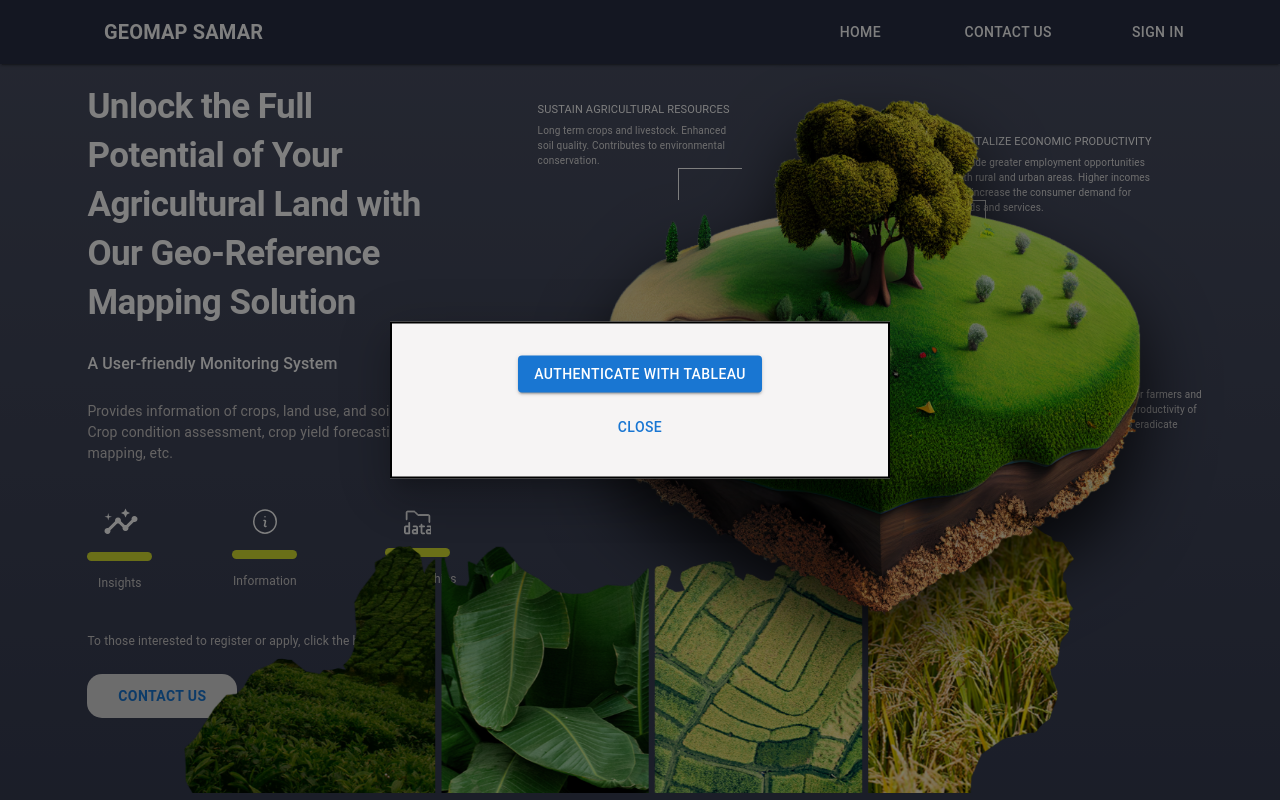
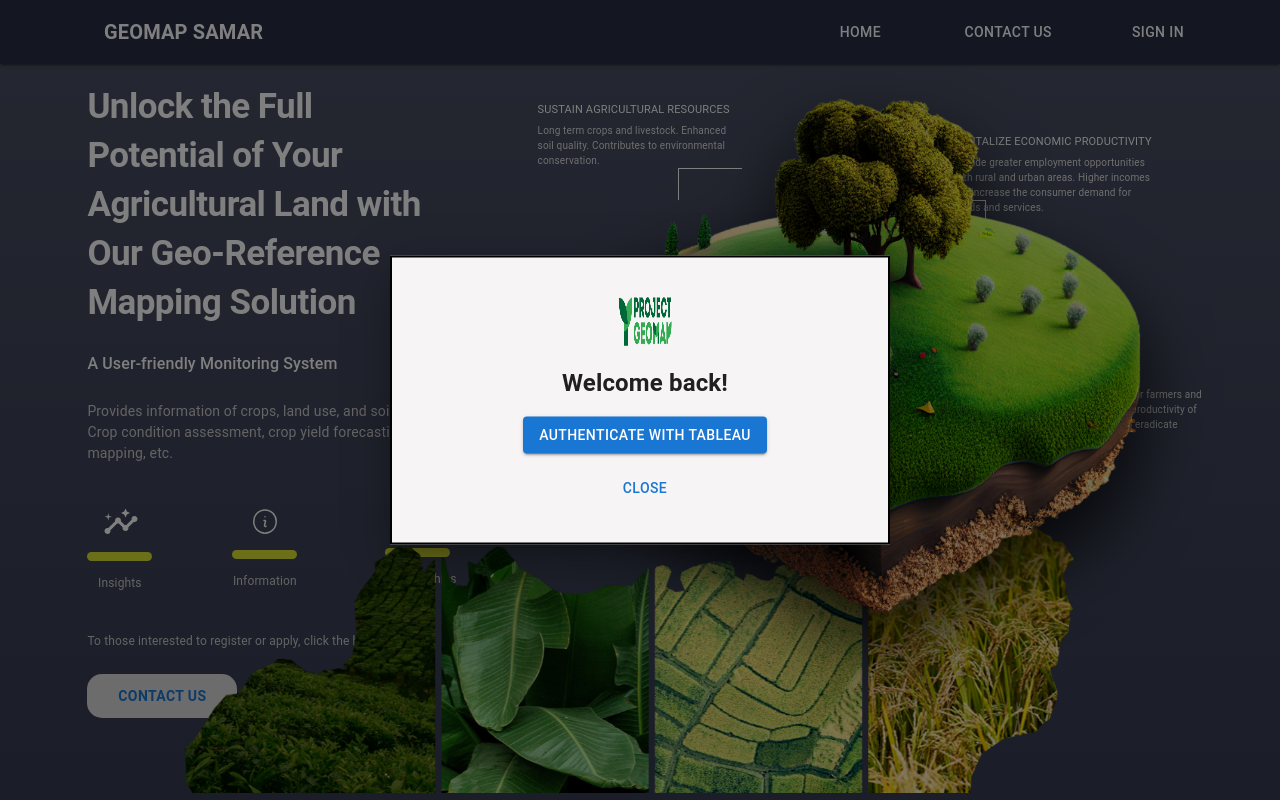
Before and after one commit to notsoprogrammer/map_client, a React (Vite) app in the folder geomap/: page / in a window 1280 px wide. Both pictures are taken after a click on the button "SIGN IN". Shown: the top 800 px of the page. Built offline with nearby package versions, Linux system fonts and the light colour scheme.

Commit message:
"Updated LoginModal component with logo, layout changes, and redirect after successful login"

```diff
--- a/geomap/src/components/LoginModal.jsx
+++ b/geomap/src/components/LoginModal.jsx
@@ -4,6 +4,7 @@ import axios from 'axios';
 import { useDispatch } from 'react-redux';
 import { setCredentials } from '../slices/authSlice';
 import ForgotPasswordModal from './forgotPasswordModal';
+import PrjGeomapLogo from  '../assets/PrjGeomapLogo.png';
 
 const style = {
   position: 'absolute',
@@ -68,7 +69,15 @@ const LoginModal = ({ open, handleClose }) => {
       if (response.data && response.data.authToken) {
         localStorage.setItem('authToken', response.data.authToken);
         dispatch(setCredentials({ ...response.data }));
-        handleClose();
+
+        // Redirect based on user role
+        if (response.data.role === 'admin') {
+          navigate('/admin/usermanagement');
+        } else {
+          navigate('/dashboard');
+        }
+
+        handleClose(); // Close the modal after successful login
       }
     } catch (error) {
       console.error('Login failed:', error);
@@ -88,7 +97,10 @@ const LoginModal = ({ open, handleClose }) => {
     <>
       <Modal open={open} onClose={handleModalClose}>
         <Box sx={style}>
-          <Stack spacing={2} direction="column" alignItems='center'>
+            <Box sx={{ padding: '5px' }} >
+              <Stack sx={{ width: 400, marginLeft: '1rem' }} spacing={2} direction="column" justifyContent="center" alignItems='center'>
+                <img src={PrjGeomapLogo} alt='logo' style={{ height: 54, width: 54 }} />
+                <h2>Welcome back!</h2>
               {isTableauAuthenticated ? (
                 <>
                   <TextField
@@ -139,6 +151,7 @@ const LoginModal = ({ open, handleClose }) => {
               <Button onClick={handleModalClose}>Close</Button>
             </Stack>
           </Box>
+        </Box>
       </Modal>
 
         <Snackbar open={snackbar.open} autoHideDuration={6000} onClose={handleSnackBarClose} message={snackbar.message} />
```
Also changed, not shown: geomap/src/assets/PrjGeomapLogo.png (added). Lines whose indentation alone changed are shown as unchanged.
